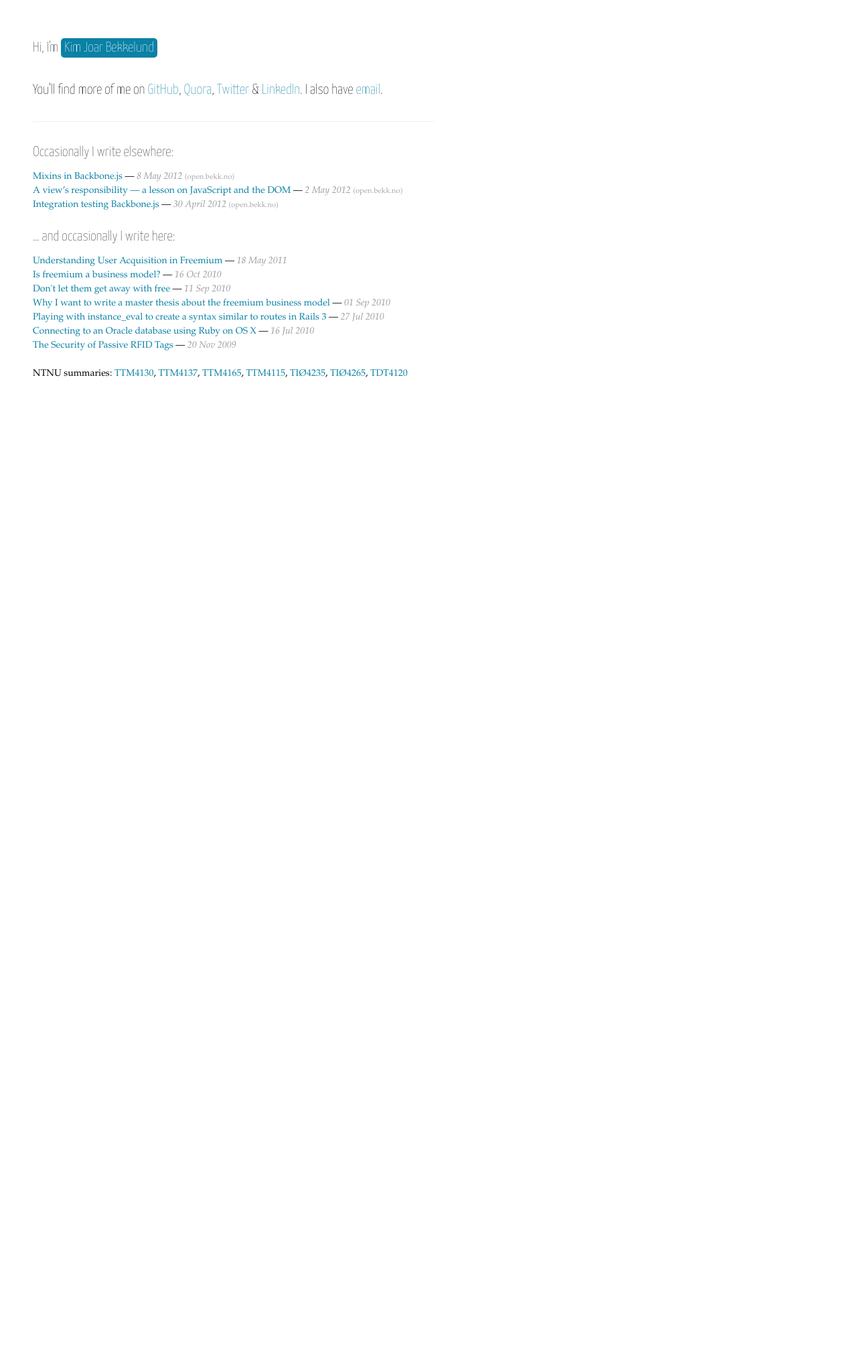
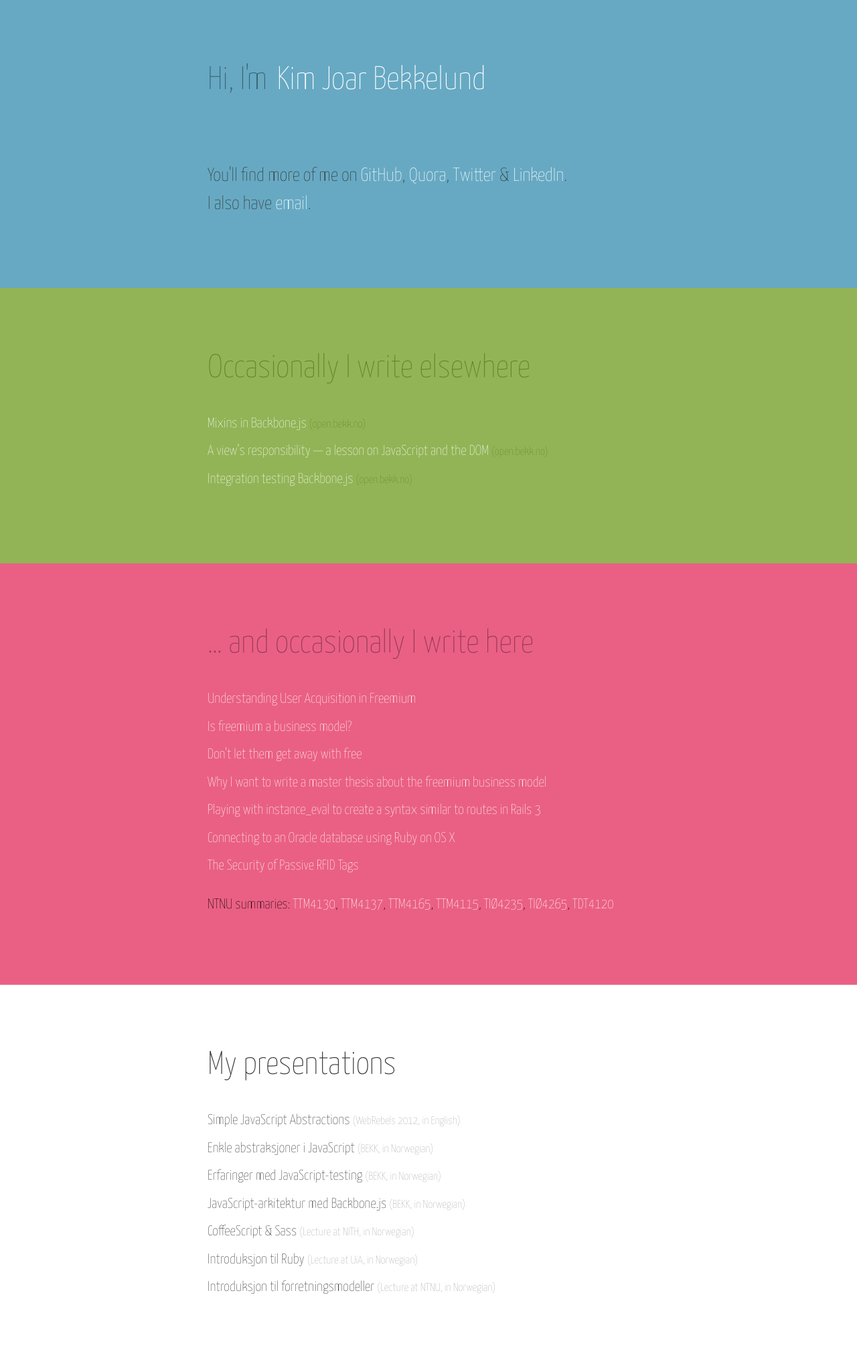
Before and after one commit to kimjoar/kimjoar.net, a Jekyll site: the page built from index.html, in a window 1280 px wide. Shown: the whole page at 67% size. Built offline with Jekyll 4.4.1, drawn with Linux system fonts in a browser that asks for light colours; before the commit the page ends 900 px from its top, so only the background shows below that.

Commit message:
Design update

```diff
--- a/_layouts/default.html
+++ b/_layouts/default.html
@@ -5,18 +5,18 @@
   <title>Kim Joar Bekkelund</title>
   <link href="http://feeds.feedburner.com/kimjoar" rel="alternate" title="Kim Joar Bekkelund" type="application/atom+xml" />
   <link href='http://fonts.googleapis.com/css?family=Yanone+Kaffeesatz:400,200' rel='stylesheet' type='text/css'>
-  <link rel="stylesheet" href="/css/reset.css?=20120505" type="text/css" media="screen, projection">
-  <link rel="stylesheet" href="/css/style.css?=20120505" type="text/css" media="screen, projection">
-  <link rel="stylesheet" href="/css/syntax.css?=20120505" type="text/css" media="screen, projection">
+  <link rel="stylesheet" href="/css/reset.css?=20120527" type="text/css" media="screen, projection">
+  <link rel="stylesheet" href="/css/style.css?=20120527" type="text/css" media="screen, projection">
+  <link rel="stylesheet" href="/css/syntax.css?=20120527" type="text/css" media="screen, projection">
 </head>
 <body>
 
-<div class="container">
-  <div id="header" class="clearfix">
-    <h1>Hi, I'm <a href="http://kimjoar.net">Kim Joar Bekkelund</a></h1>
+  <div id="header">
+    <div class="content">
+      <h1>Hi, I'm <a href="http://kimjoar.net">Kim Joar Bekkelund</a></h1>
+    </div>
   </div>
   {{ content }}
-</div>
 
 <script type="text/javascript">
   var gaJsHost = (("https:" == document.location.protocol) ? "https://ssl." : "http://www.");
--- a/css/style.css
+++ b/css/style.css
@@ -1,44 +1,77 @@
-body { color:#000; font: 14px/1.5 "palatino", "times new roman"; margin:4em 3.5em;}
-.container { width: 600px; }
+body { color: #000; font: 14px/1.5 "palatino", "times new roman"; }
 
-h1 {font-family: 'Yanone Kaffeesatz', sans-serif; font-weight: 200; color: #333; font-size: 1.5em; margin-bottom: 1.5em;}
-h2 {font-family: 'Yanone Kaffeesatz', sans-serif; font-weight: 200; color: #333; font-size: 1.5em; margin-bottom: 0.5em;}
-h3 {margin: 0.5em 0;}
+h1 { font-family: 'Yanone Kaffeesatz', sans-serif; font-weight: 200; font-size: 3.5em; }
+h2 { font-family: 'Yanone Kaffeesatz', sans-serif; font-weight: 200; color: #333; font-size: 3.5em; margin-bottom: 0.5em; }
+h3 { margin: 0.5em 0; }
 
-h1 a {background-color: #0A81A5; text-decoration: none; color: #fff; padding: 5px; border-radius: 5px; }
+h1 a { text-decoration: none; color: #fff; padding: 5px; border-radius: 5px; }
 
-ul {list-style: disc; margin-bottom: 1.5em;}
-ul li {margin-left: 15px;}
-ul li small {font-style: italic; color: #999; }
-ol {list-style: decimal; margin-bottom: 1.5em;}
-ol li {border-bottom: 1px solid #eee; padding-bottom: 0.5em; margin-bottom: 0.5em;}
-ol li:last-child {border-bottom: 0; padding-bottom: 0; margin-bottom: 0;}
+ul { list-style: disc; margin-bottom: 1.5em; }
+ul li { margin-left: 15px; padding: 5px 0; }
+ul li small { font-style: italic; color: #999; }
+ol { list-style: decimal; margin-bottom: 1.5em; }
+ol li { border-bottom: 1px solid #eee; padding-bottom: 0.5em; margin-bottom: 0.5em; }
+ol li:last-child { border-bottom: 0; padding-bottom: 0; margin-bottom: 0; }
 
-ul.posts {list-style: none;}
-ul.posts li {margin-left: 0;}
+#header { background-color: #67A9C3; padding-top: 6em; padding-bottom: 6em; }
+#header h1 { color: #3D6475; }
 
-a {color: #0A81A5; text-decoration: none;}
+#post { padding-top: 4em; }
+#post a { color: #67A9C3; }
 
-sup {font-size:0.7em; vertical-align:top}
-.divide {font-family: 'Yanone Kaffeesatz', sans-serif; font-size: 4em; padding: 0.5em; color: #ccc; text-align: center;}
+.more { background-color: #67A9C3; padding-top: 0; padding-bottom: 6em; }
+.more p { font-size: 2em; color: #353535; font-weight: 200; font-family: 'Yanone Kaffeesatz', sans-serif; }
 
-p { margin:0 0 20px 0; }
-.quiet {font-size: 0.8em; color: #aaa;}
-.quiet a {color: #0A81A5;}
-p img {margin-top: 0;}
-p.meta {font-family: 'EB Garamond', serif; font-style: italic; color: #aaa; text-align: left;}
-p.big {font-size: 1.5em; font-weight: 200; font-family: 'Yanone Kaffeesatz', sans-serif;}
-p.last {margin-bottom: 0; padding-bottom: 0;}
+.elsewhere { background-color: #92B456; padding-top: 6em; padding-bottom: 6em; }
+.elsewhere h2 { color: #6A832F; }
+.elsewhere ul li small { color: #6A832F; }
+.elsewhere .quiet { color: #6A832F; }
+
+.here { background-color: #EA6084; padding-top: 6em; padding-bottom: 6em; }
+.here h2 { color: #933A58; }
+.here ul li small { color: #933A58; }
+.here .quiet { color: #933A58; }
+
+.presentations { padding-top: 6em; padding-bottom: 6em; }
+.presentations a { color: #353535; }
+
+.elsewhere li, .here li, .presentations li,
+.elsewhere p,  .here p,  .presentations p {
+  font-weight: 200;
+  font-family: 'Yanone Kaffeesatz', sans-serif;
+  font-size: 1.5em;
+}
+
+.content { width: 660px; margin: 0 auto; }
+
+ul.posts { list-style: none; }
+ul.posts li { margin-left: 0; }
+
+a { color: #fff; text-decoration: none; }
+
+sup { font-size: 0.7em; vertical-align: top; }
+.divide { font-family: 'Yanone Kaffeesatz', sans-serif; font-size: 4em; padding: 0.5em; color: #ccc; text-align: center; }
+
+p { margin: 0 0 20px 0; }
+.quiet { font-size: 0.8em; color: #aaa; }
+.quiet a { color: #0A81A5; }
+p img { margin-top: 0; }
+p.meta { font-family: 'EB Garamond', serif; font-style: italic; color: #aaa; text-align: left; }
+p.big { font-size: 1.5em; font-weight: 200; font-family: 'Yanone Kaffeesatz', sans-serif; }
+p.last { margin-bottom: 0; padding-bottom: 0; }
 
 .line { margin-bottom: 30px; padding-bottom: 30px; border-bottom: 1px solid #EEE; }
 
-pre { line-height:1.5; border:1px solid #ddd;
-  padding: 20px; margin: 0 0 20px 0;
+pre {
+  line-height: 1.5;
+  border: 1px solid #ddd;
+  padding: 20px;
+  margin: 0 0 20px 0;
   font-family: menlo, monaco, courier, monospace;
   box-shadow: 0 0 10px #ddd;
   -moz-box-shadow: 0 0 10px #ddd;
   -webkit-box-shadow: 0 0 10px #ddd;
-  overflow:auto;
+  overflow: auto;
 }
 
 code {
@@ -49,29 +82,31 @@ code {
   background-color: #F7F7F7;
 }
 
-pre code {border: 0; padding: 0; background-color: transparent;}
+pre code { border: 0; padding: 0; background-color: transparent; }
 
-blockquote {
-  line-height: 1.5; border: 1px solid #ddd; background-color: #fafafa;
-  padding: 20px; margin: 0 0 20px 0;
+blockquote
+{
+  line-height: 1.5;
+  border: 1px solid #ddd;
+  background-color: #fafafa;
+  padding: 20px;
+  margin: 0 0 20px 0;
   box-shadow: 0 0 10px #ddd;
   -moz-box-shadow: 0 0 10px #ddd;
   -webkit-box-shadow: 0 0 10px #ddd;
 }
-blockquote p:last-child {margin-bottom: 0; padding-bottom: 0;}
+blockquote p:last-child { margin-bottom: 0; padding-bottom: 0; }
 
-.clearfix:after {
-  visibility: hidden;
+.clearfix:after{ visibility: hidden;
   display: block;
   font-size: 0;
   content: " ";
   clear: both;
-  height: 0;
-}
+  height: 0; }
 * html .clearfix             { zoom: 1; } /* IE6 */
 *:first-child+html .clearfix { zoom: 1; } /* IE7 */
 
-.highlight pre::-webkit-scrollbar {height: 8px; width:8px;}
-.highlight pre::-webkit-scrollbar-track-piece {margin-bottom: 10px; background-color: #e5e5e5; border-radius: 4px 4px;}
-.highlight pre::-webkit-scrollbar-thumb:vertical   {height: 25px; background-color: #ccc; -webkit-border-radius: 4px; -webkit-box-shadow: 0 1px 1px rgba(255,255,255,1);}
-.highlight pre::-webkit-scrollbar-thumb:horizontal {width:  25px; background-color: #ccc; -webkit-border-radius: 4px;}
+.highlight pre::-webkit-scrollbar { height: 8px; width: 8px; }
+.highlight pre::-webkit-scrollbar-track-piece { margin-bottom: 10px; background-color: #e5e5e5; border-radius: 4px 4px; }
+.highlight pre::-webkit-scrollbar-thumb:vertical   { height: 25px; background-color: #ccc; -webkit-border-radius: 4px; -webkit-box-shadow: 0 1px 1px rgba(255,255,255,1); }
+.highlight pre::-webkit-scrollbar-thumb:horizontal { width:  25px; background-color: #ccc; -webkit-border-radius: 4px; }
--- a/index.html
+++ b/index.html
@@ -3,27 +3,38 @@ layout: default
 title: Kim Joar Bekkelund
 ---
 
-<p class="big line">
+<div class="more">
+  <div class="content">
+    <p>
       You'll find more of me on
       <a href="http://github.com/kjbekkelund">GitHub</a>,
       <a href="http://quora.com/Kim-Joar-Bekkelund">Quora</a>,
       <a href="http://twitter.com/kimjoar">Twitter</a> &amp;
-  <a href="http://www.linkedin.com/in/kimjoarr">LinkedIn</a>. I also have <a href="&#109;&#097;&#105;&#108;&#116;&#111;:&#109;&#097;&#105;&#108;&#064;&#107;&#105;&#109;&#106;&#111;&#097;&#114;&#046;&#110;&#101;&#116;">email</a>.
+      <a href="http://www.linkedin.com/in/kimjoarr">LinkedIn</a>.<br>
+      I also have <a href="&#109;&#097;&#105;&#108;&#116;&#111;:&#109;&#097;&#105;&#108;&#064;&#107;&#105;&#109;&#106;&#111;&#097;&#114;&#046;&#110;&#101;&#116;">email</a>.
     </p>
+  </div>
+</div>
 
-<h2>Occasionally I write elsewhere:</h2>
+<div class="elsewhere">
+  <div class="content">
+    <h2>Occasionally I write elsewhere</h2>
 
     <ul class="posts">
-  <li><a href="http://open.bekk.no/mixins-in-backbone/">Mixins in Backbone.js</a> — <small>8 May 2012</small> <span class="quiet">(open.bekk.no)</span></li>
-  <li><a href="http://open.bekk.no/a-views-responsibility/">A view’s responsibility — a lesson on JavaScript and the DOM</a> — <small>2 May 2012</small> <span class="quiet">(open.bekk.no)</span></li>
-  <li><a href="http://open.bekk.no/integration-testing-backbone-js/">Integration testing Backbone.js</a> — <small>30 April 2012</small> <span class="quiet">(open.bekk.no)</span></li>
+      <li><a href="http://open.bekk.no/mixins-in-backbone/">Mixins in Backbone.js</a> <span class="quiet">(open.bekk.no)</span></li>
+      <li><a href="http://open.bekk.no/a-views-responsibility/">A view’s responsibility — a lesson on JavaScript and the DOM</a> <span class="quiet">(open.bekk.no)</span></li>
+      <li><a href="http://open.bekk.no/integration-testing-backbone-js/">Integration testing Backbone.js</a> <span class="quiet">(open.bekk.no)</span></li>
     </ul>
+  </div>
+</div>
 
-<h2>… and occasionally I write here:</h2>
+<div class="here">
+  <div class="content">
+    <h2>… and occasionally I write here</h2>
 
     <ul class="posts">
       {% for post in site.posts %}
-    <li><a href="{{ post.url }}">{{ post.title }}</a> — <small>{{ post.date | date_to_string }}</small></li>
+        <li><a href="{{ post.url }}">{{ post.title }}</a></li>
       {% endfor %}
     </ul>
 
@@ -36,3 +47,21 @@ title: Kim Joar Bekkelund
       <a href="/files/tio4265.pdf">TIØ4265</a>,
       <a href="/files/tdt4120.pdf">TDT4120</a>
     </p>
+  </div>
+</div>
+
+<div class="presentations">
+  <div class="content">
+    <h2>My presentations</h2>
+
+    <ul class="posts">
+      <li><a href="https://speakerdeck.com/u/kimjoar/p/simple-javascript-abstractions">Simple JavaScript Abstractions</a> <span class="quiet">(WebRebels 2012, in English)</span></li>
+      <li><a href="http://kjbekkelund.github.com/enkle-abstrasksjoner/">Enkle abstraksjoner i JavaScript</a> <span class="quiet">(BEKK, in Norwegian)</span></li>
+      <li><a href="http://mobmad.github.com/js-tdd-erfaringer/">Erfaringer med JavaScript-testing</a> <span class="quiet">(BEKK, in Norwegian)</span></li>
+      <li><a href="http://kjbekkelund.github.com/js-architecture-backbone/">JavaScript-arkitektur med Backbone.js</a> <span class="quiet">(BEKK, in Norwegian)</span></li>
+      <li><a href="http://kjbekkelund.github.com/nith-coffeescript/">CoffeeScript &amp; Sass</a> <span class="quiet">(Lecture at NITH, in Norwegian)</span></li>
+      <li><a href="https://github.com/kjbekkelund/ruby-kurs-uia/raw/master/del_1/rubykurs.pdf">Introduksjon til Ruby</a> <span class="quiet">(Lecture at UiA, in Norwegian)</span></li>
+      <li><a href="https://speakerdeck.com/u/kimjoar/p/introduksjon-til-forretningsmodeller">Introduksjon til forretningsmodeller</a> <span class="quiet">(Lecture at NTNU, in Norwegian)</span></li>
+    </ul>
+  </div>
+</div>
```
Also changed, not shown: _layouts/post.html (+5 -3 lines). Lines whose indentation alone changed are shown as unchanged.
